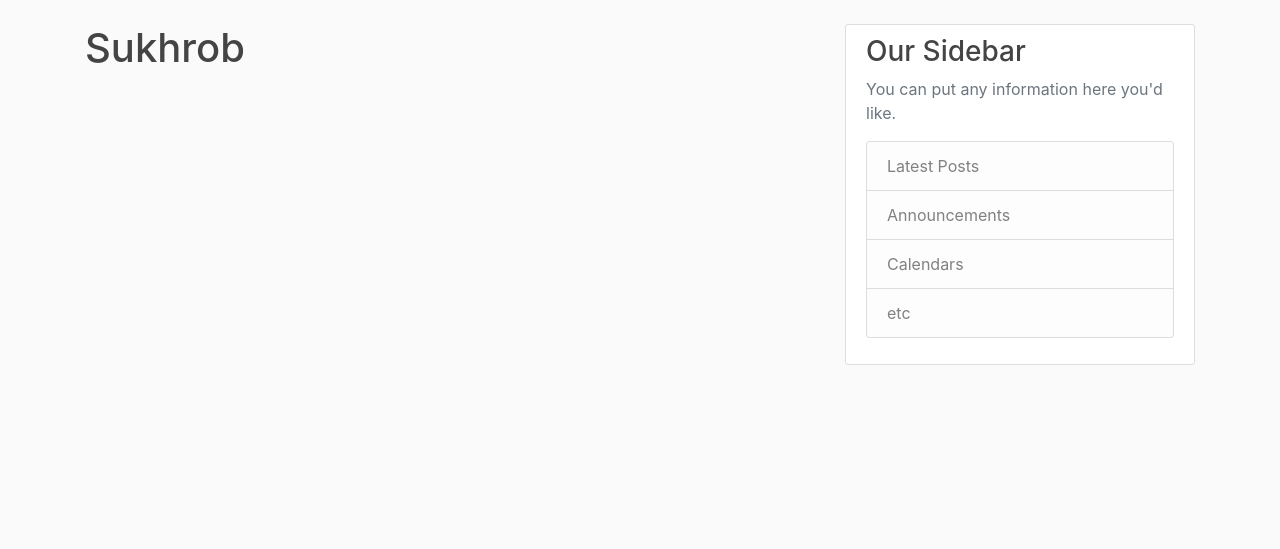
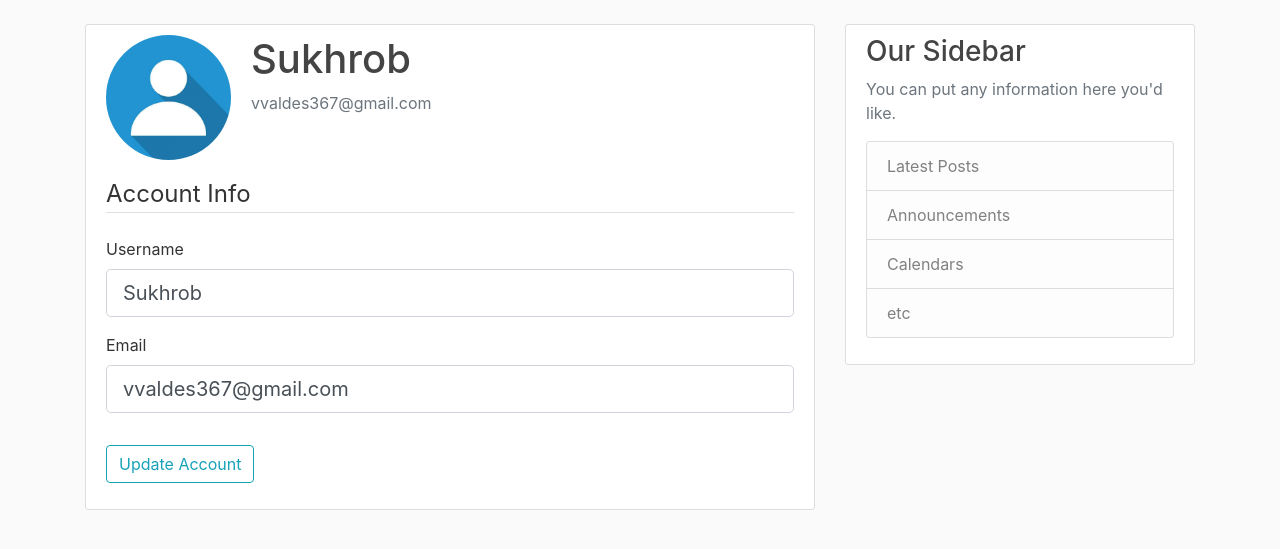
Before and after one commit to Sukhrobjon/flask-blog, a Flask app: page /account in a window 1280 px wide. Shown: the part 56-605 px from the top of the page. Run offline with Flask 2, Linux system fonts and the light colour scheme; a user stored in the database is signed in; some libraries are stand-ins or nearby versions.

Commit message:
user can update his account

```diff
--- a/flaskblog/forms.py
+++ b/flaskblog/forms.py
@@ -1,4 +1,5 @@
 from flask_wtf import FlaskForm
+from flask_login import current_user
 from wtforms import StringField, PasswordField, SubmitField, BooleanField
 from wtforms.validators import DataRequired, Length, Email, EqualTo, ValidationError
 from flaskblog.models import User
@@ -43,3 +44,32 @@ class LoginForm(FlaskForm):
     remember = BooleanField('Remember Me')
 
     submit = SubmitField('Login')
+
+
+class UpdatedAcocuntForm(FlaskForm):
+    username = StringField('Username',
+                           validators=[DataRequired(), Length(min=2, max=20)])
+
+    email = StringField('Email', validators=[DataRequired(), Email()])
+
+    submit = SubmitField('Update Account')
+
+    def validate_username(self,  username):
+        '''
+            Raise ValidationError if username exists in database alreay
+        '''
+        if username.data != current_user.username:
+            user = User.query.filter_by(username=username.data).first()
+            if user:
+                raise ValidationError(
+                    'This username is taken! Please choose different one')
+
+    def validate_email(self,  email):
+        '''
+            Raise ValidationError if email exists in database alreay
+        '''
+        if email.data != current_user.email:
+            user = User.query.filter_by(email=email.data).first()
+            if user:
+                raise ValidationError(
+                    'This email is taken! Please choose different one')
--- a/flaskblog/routes.py
+++ b/flaskblog/routes.py
@@ -1,6 +1,6 @@
 from flask import render_template, url_for, flash, redirect, request
 from flaskblog import app, db, bcrypt
-from flaskblog.forms import RegistrationForm, LoginForm
+from flaskblog.forms import RegistrationForm, LoginForm, UpdatedAcocuntForm
 from flaskblog.models import User, Post
 from flask_login import login_user, current_user, logout_user, login_required
 
@@ -71,7 +71,18 @@ def logout ():
     return redirect(url_for('home'))
 
 
-@app.route("/account")
+@app.route("/account", methods=['GET', 'POST'])
 @login_required
 def account():
-    return render_template('account.html', title='Account')
+    form = UpdatedAcocuntForm()
+    if form.validate_on_submit():
+        current_user.username = form.username.data
+        current_user.email = form.email.data
+        db.session.commit()
+        flash('Your account has been updated!', 'success')
+        return redirect(url_for('account'))
+    elif request.method == 'GET':
+        form.username.data = current_user.username
+        form.email.data = current_user.email
+    image_file = url_for('static', filename='profile_pics/' + current_user.image_file)
+    return render_template('account.html', title='Account', image_file=image_file, form=form)
--- a/flaskblog/templates/account.html
+++ b/flaskblog/templates/account.html
@@ -1,4 +1,54 @@
 {% extends "layout.html"%}
 {% block content %}
-    <h1>{{ current_user.username }}</h1>
+    <div class="content-section">
+        <div class="media">
+            <img class="rounded-circle account-img" src="{{ image_file }}">
+            <div class="media-body">
+                <h2 class="account-heading">{{ current_user.username }}</h2>
+                <p class="text-secondary">{{ current_user.email }}</p>
+            </div>
+        </div>
+
+        <!-- Account update form -->
+
+            <form method="POST" action="">
+                {{ form.hidden_tag() }}
+                <fieldset class="form-group">
+                    <legend class="border-bottom mb-4">Account Info</legend>
+                    <!-- USERNAME -->
+                    <div class="form-group">
+                        {{ form.username.label(class="form-control-label") }}
+
+                        {% if form.username.errors %}
+                            {{ form.username(class="form-control form-control-lg is-invalid") }}
+                            <div class="invalid-feedback">
+                                {% for error in form.username.errors %}
+                                    <span>{{ error }}</span>
+                                {% endfor %}
+                            </div>
+                        {% else %}
+                            {{ form.username(class="form-control form-control-lg") }}
+                        {% endif %}
+                    </div>
+                    <!-- EMAIL -->
+                    <div class="form-group">
+                        {{ form.email.label(class="form-control-label") }}
+                        {% if form.email.errors %}
+                            {{ form.email(class="form-control form-control-lg is-invalid") }}
+                            <div class="invalid-feedback">
+                                {% for error in form.email.errors %}
+                                    <span>{{ error }}</span>
+                                {% endfor %}
+                            </div>
+                        {% else %}
+                            {{ form.email(class="form-control form-control-lg") }}
+                        {% endif %}
+                    </div>
+                </fieldset>
+                <div class="form-group">
+                    {{ form.submit(class="btn btn-outline-info") }}
+                </div>
+            </form>
+
+    </div>
 {% endblock content %}
--- a/flaskblog/templates/register.html
+++ b/flaskblog/templates/register.html
@@ -1,5 +1,6 @@
 {% extends "layout.html" %}
 {% block content %}
+    <!-- Registration form -->
     <div class="content-section">
         <form method="POST" action="">
             {{ form.hidden_tag() }}
```
Also changed, not shown: flaskblog/site.db, flaskblog/static/profile_pics/default.jpg (added).
